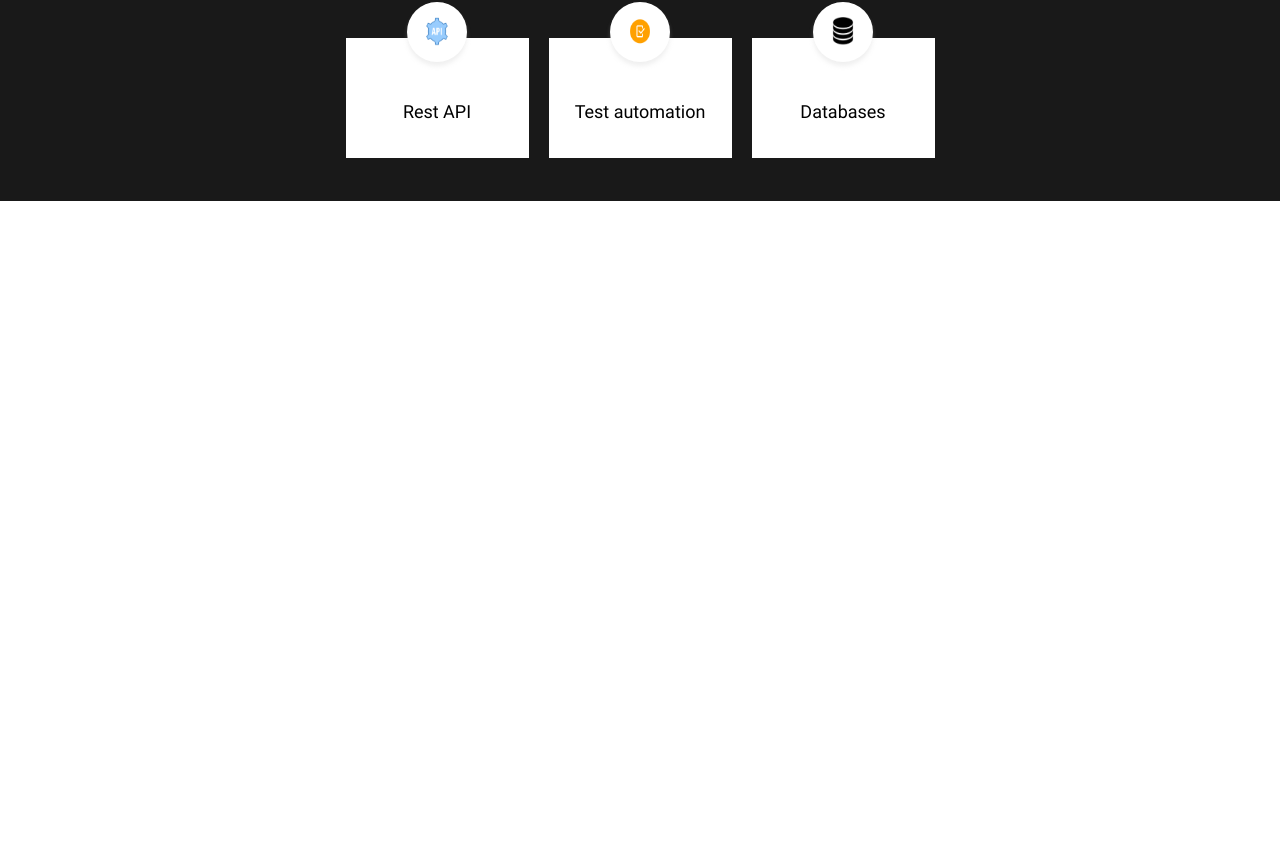
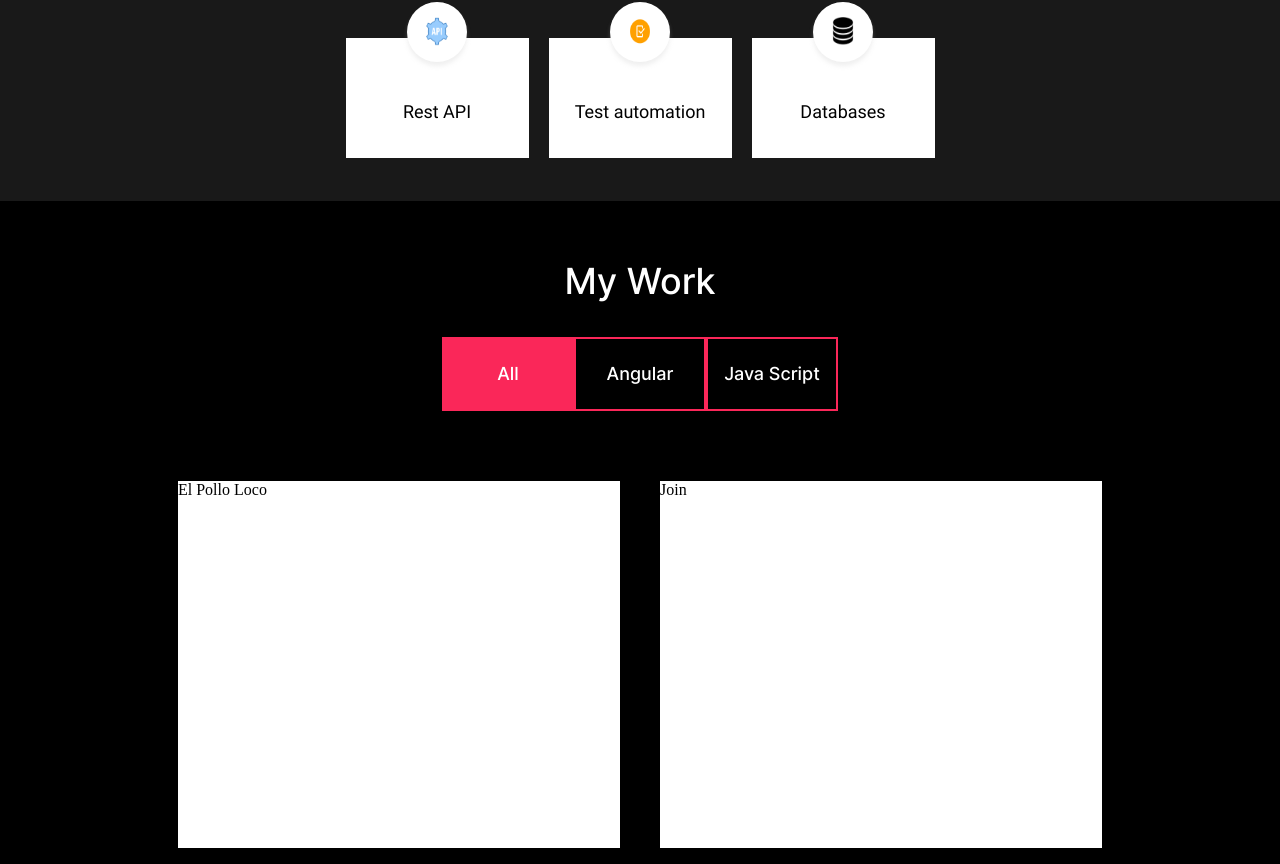
Before and after one commit to pozzandaniel/Portfolio, an Angular app: page / in a window 1280 px wide. Shown: the part 1376-2240 px from the top of the page. Before the commit the page ends 1577 px from the top, so only its background shows below. Built offline with nearby package versions, Linux system fonts and the light colour scheme.

Commit message:
started portfolio-component with toggle animation

```diff
--- a/src/app/app.component.html
+++ b/src/app/app.component.html
@@ -4,3 +4,4 @@
     <app-head-section></app-head-section>
 </div>
 <app-skills></app-skills>
+<app-portfolio></app-portfolio>
--- a/src/app/menu/menu.component.html
+++ b/src/app/menu/menu.component.html
@@ -2,8 +2,8 @@
 <nav>
     <img (mouseover)="purpleColor()" (mouseleave)="whiteColor()" class="logo" src="./assets/img/{{ img }}" alt="">
     <ul class="list-case">
-        <li>HOME</li>
-        <li>ABOUT</li>
-        <li>PORTFOLIO</li>
+        <li><a href="">HOME</a></li>
+        <li><a href="">ABOUT</a></li>
+        <li><a href="#portfolio">PORTFOLIO</a></li>
     </ul>
 </nav>
--- a/src/app/menu/menu.component.scss
+++ b/src/app/menu/menu.component.scss
@@ -13,21 +13,28 @@ nav{
     }
 
     .list-case{
-        color: white;
         padding-right: 120px;
         display: flex;
-        font-family: 'Inter';
-        font-weight: 500;
 
-        li{
+
+        li {
             list-style: none;
             margin-left: 15px;
             margin-right: 15px;
             cursor: pointer;
 
-            &:hover{
-                color: #fa2759;
+            a{
+                text-decoration: none;
+                color: white;
+                font-family: 'Inter';
+                font-weight: 500;
+
+                &:hover{
+                    color: #fa2759;
+                }
             }
+
+
         }
     }
 }
--- /dev/null
+++ b/src/app/portfolio/portfolio.component.html
@@ -0,0 +1,15 @@
+<div class="container" id="portfolio">
+    <p>My Work</p>
+    <div class="filter-box">
+        <div (click)="getAll()"  (click)="toggleAllIsActive()" [@toggle]="allIsActive" class="filter-element">All</div>
+        <div (click)="getAngular()" (click)="toggleAngularIsActive()" [@toggle]="angularIsActive" class="filter-element">Angular</div>
+        <div (click)="getJavascript()" (click)="toggleJavascriptIsActive()" [@toggle]="javascriptIsActive" class="filter-element">Java Script</div>
+    </div>
+    <div class="projects-box">
+        <div class="project-card" *ngIf="javascript" >{{ projects[0].title }}</div>
+        <div class="project-card" *ngIf="javascript">{{ projects[1].title }}</div>
+        <div class="project-card" *ngIf="angular">{{ projects[2].title }}</div>
+        <div class="project-card" *ngIf="angular">{{ projects[3].title }}</div>
+
+    </div>
+</div>
--- /dev/null
+++ b/src/app/portfolio/portfolio.component.scss
@@ -0,0 +1,56 @@
+.container{
+    // height: 777px;
+    padding-top: 60px;
+    padding-bottom: 60px;
+    width: 100%;
+    background-color: rgba(0, 0, 0, 1);
+    display: flex;
+    flex-direction: column;
+    align-items: center;
+    justify-content: center;
+
+    p{
+        margin-top: 0;
+        font-family: 'Inter';
+        font-weight: 500;
+        font-size: 36px;
+        line-height: 40px;
+        color: white;
+    }
+
+    .filter-box{
+        display: flex;
+        align-items: center;
+        justify-content: center;
+        margin-bottom: 50px;
+
+        .filter-element{
+            display: flex;
+            align-items: center;
+            justify-content: center;
+            width: 128px;
+            height: 70px;
+            border: 2px solid #FA2759;
+            font-family: 'Inter';
+            font-weight: 500;
+            font-size: 18px;
+            line-height: 20px;
+            color: white;
+            cursor: pointer;
+        }
+    }
+
+    .projects-box{
+        // width: 100%;
+        display: flex;
+        flex-wrap: wrap;
+        justify-content: center;
+        align-items: center;
+        .project-card{
+            background-color: white;
+            margin: 20px;
+            width: 442px;
+            height: 367px;
+        }
+    }
+}
--- /dev/null
+++ b/src/app/portfolio/portfolio.component.ts
@@ -0,0 +1,101 @@
+import { Component, OnInit } from '@angular/core';
+import { trigger, state, style, animate, transition } from '@angular/animations';
+
+@Component({
+  selector: 'app-portfolio',
+  templateUrl: './portfolio.component.html',
+  styleUrls: ['./portfolio.component.scss'],
+  animations: [
+    trigger('toggle', [
+
+      state('active', style({backgroundColor: '#FA2759'})),
+
+      state('inactive', style({backgroundColor: 'transparent'})),
+
+      transition('active <=> inactive', animate('100ms ease-in-out'))
+
+    ])
+  ],
+})
+
+
+export class PortfolioComponent implements OnInit {
+  elPolloLoco = new Project('El Pollo Loco', 'Javascript');
+  join = new Project('Join', 'Javascript');
+  ringOfFire = new Project('Ring Of Fire', 'Angular');
+  casual = new Project('Casual', 'Angular');
+  javascript:boolean = true;
+  angular:boolean = true;
+
+  ngOnInit(): void {
+  }
+
+  projects = [
+    this.elPolloLoco,
+    this.join,
+    this.ringOfFire,
+    this.casual
+  ]
+
+  allIsActive:string = 'active';
+  angularIsActive:string = 'inactive';
+  javascriptIsActive:string = 'inactive';
+
+
+  toggleAllIsActive(){
+    if(this.angularIsActive === 'active' || this.javascriptIsActive === 'active'){
+      this.allIsActive = 'active';
+      this.angularIsActive = 'inactive';
+      this.javascriptIsActive = 'inactive';
+    }
+
+  }
+
+  toggleAngularIsActive(){
+    this.angularIsActive = this.angularIsActive === 'inactive' ? 'active' : 'inactive';
+    this.javascriptIsActive = 'inactive';
+    if(this.angularIsActive === 'inactive'){
+      this.allIsActive = 'active';
+      this.getAll();
+    } else {
+      this.allIsActive = 'inactive';
+    }
+  }
+
+  toggleJavascriptIsActive(){
+    this.javascriptIsActive = this.javascriptIsActive === 'inactive' ? 'active' : 'inactive';
+    this.angularIsActive = 'inactive';
+    if(this.javascriptIsActive === 'inactive'){
+      this.allIsActive = 'active';
+      this.getAll();
+    } else {
+      this.allIsActive = 'inactive';
+    }
+  }
+
+  getJavascript(){
+    this.angular = false;
+    this.javascript = true;
+  }
+
+  getAngular(){
+    this.javascript = false;
+    this.angular = true;
+  }
+
+  getAll(){
+    this.javascript = true;
+    this.angular = true;
+  }
+
+}
+
+class Project {
+  title = '';
+  language = '';
+
+  constructor(title:string, language:string){
+    this.title = title;
+    this.language = language;
+  }
+}
--- a/src/app/skills/skills.component.html
+++ b/src/app/skills/skills.component.html
@@ -1,19 +1,19 @@
 <div id="skills-container">
     <p>MY Skills</p>
     <div class="skills-row">
-        <div *ngFor="let i of [0, 1, 2]" class="skill-box">
+        <div *ngFor="let i of [0 , 1, 2]" [@fadeInLeft]="'state === true'" class="skill-box">
+            <div class="logo-container" ><img src="./assets/img/icons/{{ logos[i] }}" alt=""></div>
+            <p>{{ skills[i] }}</p>
+        </div>
+    </div>
+    <div class="skills-row" >
+        <div *ngFor="let i of [3, 4, 5]"  class="skill-box">
             <div class="logo-container"><img src="./assets/img/icons/{{ logos[i] }}" alt=""></div>
             <p>{{ skills[i] }}</p>
         </div>
     </div>
     <div class="skills-row">
-        <div *ngFor="let i of [3, 4, 5]" class="skill-box">
-            <div class="logo-container"><img src="./assets/img/icons/{{ logos[i] }}" alt=""></div>
-            <p>{{ skills[i] }}</p>
-        </div>
-    </div>
-    <div class="skills-row">
-        <div *ngFor="let i of [6, 7, 8]" class="skill-box">
+        <div *ngFor="let i of [6, 7, 8]"  class="skill-box">
             <div class="logo-container"><img src="./assets/img/icons/{{ logos[i] }}" alt=""></div>
             <p>{{ skills[i] }}</p>
         </div>
--- a/src/app/skills/skills.component.ts
+++ b/src/app/skills/skills.component.ts
@@ -1,14 +1,32 @@
 import { Component, OnInit } from '@angular/core';
+import { trigger, state, style, animate, transition, query, animateChild, stagger, keyframes} from '@angular/animations';
+
+
+
+
+
+
 
 @Component({
   selector: 'app-skills',
   templateUrl: './skills.component.html',
-  styleUrls: ['./skills.component.scss']
+  styleUrls: ['./skills.component.scss'],
+  animations: [
+   trigger('fadeInLeft', [
+    transition(':enter', [
+      style({opacity:0, transform: 'translateX(-200px)'}), animate('1s', style({opacity:1, transform: 'translateX(0)'}))
+    ])
+   ])
+  ]
 })
 export class SkillsComponent implements OnInit {
   logos = ['js.png', 'angular.png', 'css.png', 'scrum.png', 'git.png', 'design.png', 'api.png', 'test-automation.png', 'databases.png'];
-  skills = ['JavaScript', 'Angular', 'HTML/CSS', 'SCRUM', 'Git', 'Design Thinking', 'Rest API', 'Test automation', 'Databases'];
-  constructor() { }
+  skills =  ['JavaScript', 'Angular', 'HTML/CSS', 'SCRUM', 'Git', 'Design Thinking', 'Rest API', 'Test automation', 'Databases'];
+  public state = false;
+  constructor() {
+
+
+  }
 
   ngOnInit(): void {
   }
```
Also changed, not shown: src/app/app.module.ts (+6 -3 lines), 1 other file (tests, documents, lock files or other folders).
